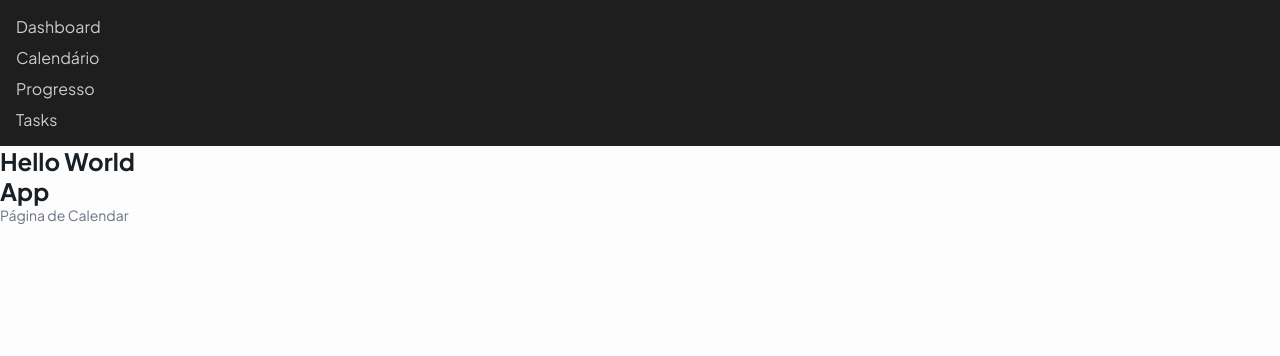
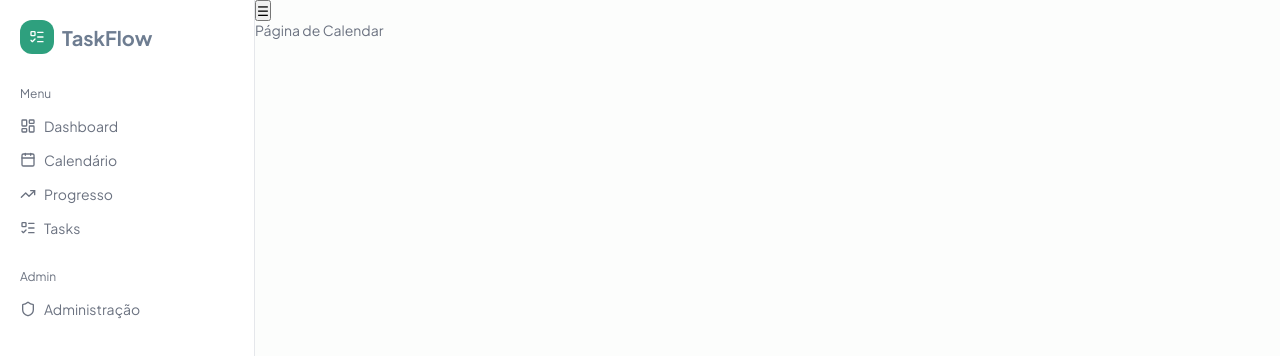
Before and after one commit to PedroHenriqueCoppola/taskflow, a React (Vite) app: page /calendar in a window 1280 px wide. Shown: the top 356 px of the page. Built offline with nearby package versions, Linux system fonts and the light colour scheme.

Commit message:
evolving sidebar + creating admin page

```diff
--- /dev/null
+++ b/src/App.css
@@ -0,0 +1,7 @@
+.appLayout {
+    display: flex;
+}
+
+.appMain {
+    flex: 1;
+}
--- a/src/App.jsx
+++ b/src/App.jsx
@@ -1,17 +1,26 @@
-import { GlobalStyle, Title } from "./styles/globalStyles.js";
-import Sidebar from "./components/Sidebar/Sidebar.jsx";
+import './App.css';
+
+import { useState } from "react";
+import { GlobalStyle } from "./styles/globalStyles.js";
 import { Outlet } from "react-router-dom";
 
-function App()
-{
+import Sidebar from "./components/Sidebar/Sidebar.jsx";
+import Header from "./components/Header/Header.jsx";
+
+function App() {
+	const [isOpen, setIsOpen] = useState(true);
+
 	return (
 		<>
 			<GlobalStyle />
-			<Sidebar />
-			{/* <Header /> */}
-			<Title>Hello World</Title>
-			<Title>App</Title>
-			<Outlet />
+			<div className="appLayout">
+				<Sidebar isOpen={isOpen} />
+
+				<div className="appMain">
+					<Header toggleSidebar={() => setIsOpen(prev => !prev)} />
+					<Outlet />
+				</div>
+			</div>
 		</>
 	);
 }
--- a/src/components/Card/Card.css
+++ b/src/components/Card/Card.css
@@ -1,6 +1,6 @@
 .Card {
-    background-color: #ffffff;
-    border: 1px solid #e5e7eb;
+    background-color: var(--white);
+    border: 1px solid var(--border-gray);
     border-radius: 12px;
     box-shadow: 0 1px 2px rgba(0, 0, 0, 0.05);
 
--- /dev/null
+++ b/src/components/Header/Header.jsx
@@ -0,0 +1,13 @@
+import './Header.css';
+
+const Header = ({ toggleSidebar }) => {
+    return (
+        <div className="headerLayout">
+            <button className="menuButton" onClick={toggleSidebar}>
+                ☰
+            </button>
+        </div>
+    )
+}
+
+export default Header;
--- /dev/null
+++ b/src/components/Sidebar/Sidebar.css
@@ -0,0 +1,46 @@
+.closed {
+    padding: 2rem 0.5rem;
+}
+
+.closed h2,
+.closed a,
+.closed span {
+    display: none;
+}
+
+.closed .sidebarLogo,
+.closed .dashboardDiv,
+.closed .calendarDiv,
+.closed .progressDiv,
+.closed .tasksDiv,
+.closed .adminDiv {
+    justify-content: center;
+}
+
+.closed .sidebarLinks,
+.closed .sidebarAdmin {
+    align-items: center;
+}
+
+.sidebarLogo {
+    display: flex;
+    align-items: center;
+    gap: .8rem;
+}
+
+.sidebarLinks,
+.sidebarAdmin {
+    display: flex;
+    flex-direction: column;
+    gap: 1.6rem;
+}
+
+.dashboardDiv,
+.calendarDiv,
+.progressDiv,
+.tasksDiv,
+.adminDiv {
+    display: flex;
+    align-items: center;
+    gap: .8rem;
+}
--- a/src/components/Sidebar/Sidebar.jsx
+++ b/src/components/Sidebar/Sidebar.jsx
@@ -1,37 +1,82 @@
+import './Sidebar.css';
+
 import { Link } from "react-router-dom";
-import { GlobalStyle } from "../../styles/globalStyles";
+import { SubTitle, IconBox } from "../../styles/globalStyles";
+import { ListTodo, LayoutDashboard, Calendar, TrendingUp, Shield } from "lucide-react";
+
 import styled from "styled-components";
 
 const StyledSidebar = styled.div`
+    height: 100vh;
+    background-color: var(--white);
+    border-right: 1px solid var(--border-gray);
+
     display: flex;
     flex-direction: column;
-    gap: 10px;
-    padding: 16px;
-    background-color: #1e1e1e;
+    gap: 3.2rem;
+    padding: 2rem;
+
+    width: ${({ isOpen }) => (isOpen ? "255px" : "50px")};
+    transition: width 0.3s ease;
 `;
 
 const StyledLink = styled(Link)`
     text-decoration: none;
-    color: #ccc;
-    font-size: 16px;
-    transition: 0.2s;
-
-    &:hover {
-        color: #fff;
-    }
+    color: var(--gray);
+    font-size: 1.4rem;
 `;
 
-const Sidebar = () => {
+const StyledTitle = styled.h2`
+    color: var(--heavier-gray);
+    font-size: 2rem;
+    font-weight: 700;
+    text-decoration: none;
+`;
+
+const Sidebar = ({ isOpen }) => {
     return (
-        <>
-            <GlobalStyle />
-            <StyledSidebar>
-                <StyledLink to="/">Dashboard</StyledLink>
-                <StyledLink to="/calendar">Calendário</StyledLink>
-                <StyledLink to="/progress">Progresso</StyledLink>
-                <StyledLink to="/tasks">Tasks</StyledLink>
-            </StyledSidebar>
-        </>
+        <StyledSidebar isOpen={isOpen} className={isOpen ? "open" : "closed"}>
+            <div className="sidebarLogo">
+                <IconBox size="3.4rem">
+                    <ListTodo size={16} />
+                </IconBox>
+
+                <StyledTitle>TaskFlow</StyledTitle>
+            </div>
+
+            <div className="sidebarLinks">
+                <SubTitle fontSize="1.2rem">Menu</SubTitle>
+
+                <div className='dashboardDiv'>
+                    <LayoutDashboard size={16} color="#6b7280" />
+                    <StyledLink to="/">Dashboard</StyledLink>
+                </div>
+
+                <div className="calendarDiv">
+                    <Calendar size={16} color="#6b7280" />
+                    <StyledLink to="/calendar">Calendário</StyledLink>
+                </div>
+
+                <div className="progressDiv">
+                    <TrendingUp size={16} color="#6b7280" />
+                    <StyledLink to="/progress">Progresso</StyledLink>
+                </div>
+
+                <div className="tasksDiv">
+                    <ListTodo size={16} color="#6b7280" />
+                    <StyledLink to="/tasks">Tasks</StyledLink>
+                </div>
+            </div>
+
+            <div className="sidebarAdmin">
+                <SubTitle fontSize="1.2rem">Admin</SubTitle>
+
+                <div className="adminDiv">
+                    <Shield size={16} color="#6b7280" />
+                    <StyledLink to="/admin">Administração</StyledLink>
+                </div>
+            </div>
+        </StyledSidebar>
     )
 }
 
--- /dev/null
+++ b/src/pages/Admin/Admin.jsx
@@ -0,0 +1,12 @@
+import { GlobalStyle, SubTitle } from "../../styles/globalStyles";
+
+const Admin = () => {
+    return (
+        <div>
+            <GlobalStyle />
+            <SubTitle>Página de Admin</SubTitle>
+        </div>
+    )
+}
+
+export default Admin
--- a/src/routes/router.jsx
+++ b/src/routes/router.jsx
@@ -9,7 +9,7 @@ import Dashboard from '../pages/Dashboard/Dashboard.jsx';
 import Calendar from '../pages/Calendar/Calendar.jsx';
 import Progress from '../pages/Progress/Progress.jsx';
 import Tasks from '../pages/Tasks/Tasks.jsx';
-// to-do: admin
+import Admin from '../pages/Admin/Admin.jsx';
 
 export const router = createBrowserRouter([
 	// Rotas públicas (sem Sidebar)
@@ -49,6 +49,10 @@ export const router = createBrowserRouter([
 			{
 				path: '/tasks',
 				element: <Tasks />
+			},
+			{
+				path: '/admin',
+				element: <Admin />
 			}
 		]
 	}
--- a/src/styles/globalStyles.js
+++ b/src/styles/globalStyles.js
@@ -25,6 +25,8 @@ export const GlobalStyle = createGlobalStyle`
         --white: #ffffff;
         --white-bg: #fcfdfcff;
         --gray: #6b7280;
+        --heavier-gray: #6e7d91;
+        --border-gray: #e5e7eb;
         --black: #181f25;
         --standard-green: #2ea07e;
         --lighter-green: #41ad8b;
@@ -42,7 +44,7 @@ export const Title = styled.h1 `
 `;
 
 export const SubTitle = styled.p`
-    font-size: 1.4rem;
+    font-size: ${({ fontSize }) => fontSize || '1.4rem'};;
     font-weight: 400;
     color: var(--gray);
 `;
@@ -52,8 +54,8 @@ export const IconBox = styled.div`
     align-items: center;
     justify-content: center;
 
-    width: 4.8rem;
-    height: 4.8rem;
+    width: ${({ size }) => size || '4.8rem'};
+    height: ${({ size }) => size || '4.8rem'};
 
     border-radius: 1.2rem;
     background-color: var(--standard-green);
```
Also changed, not shown: src/components/Header/Header.css (added).
